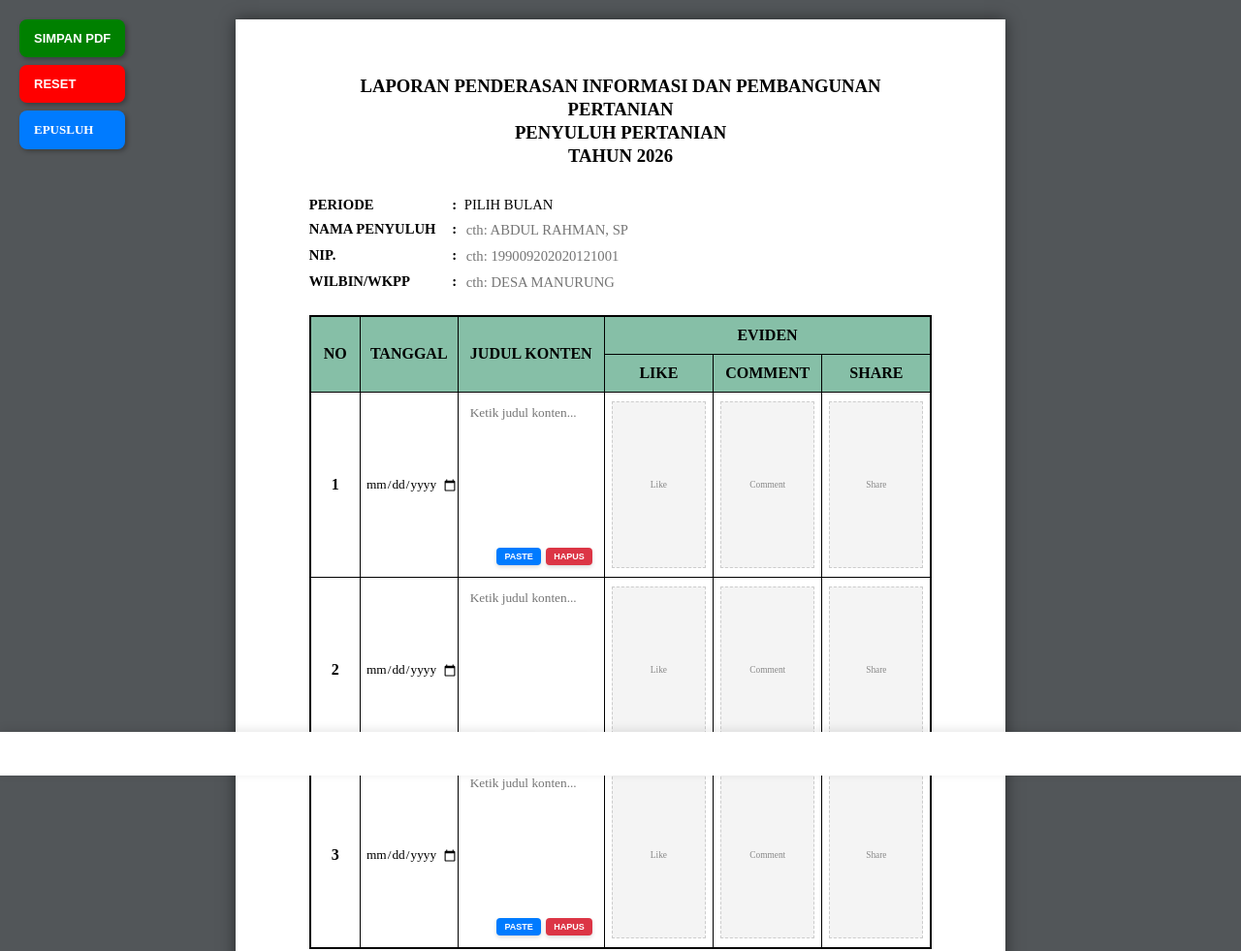
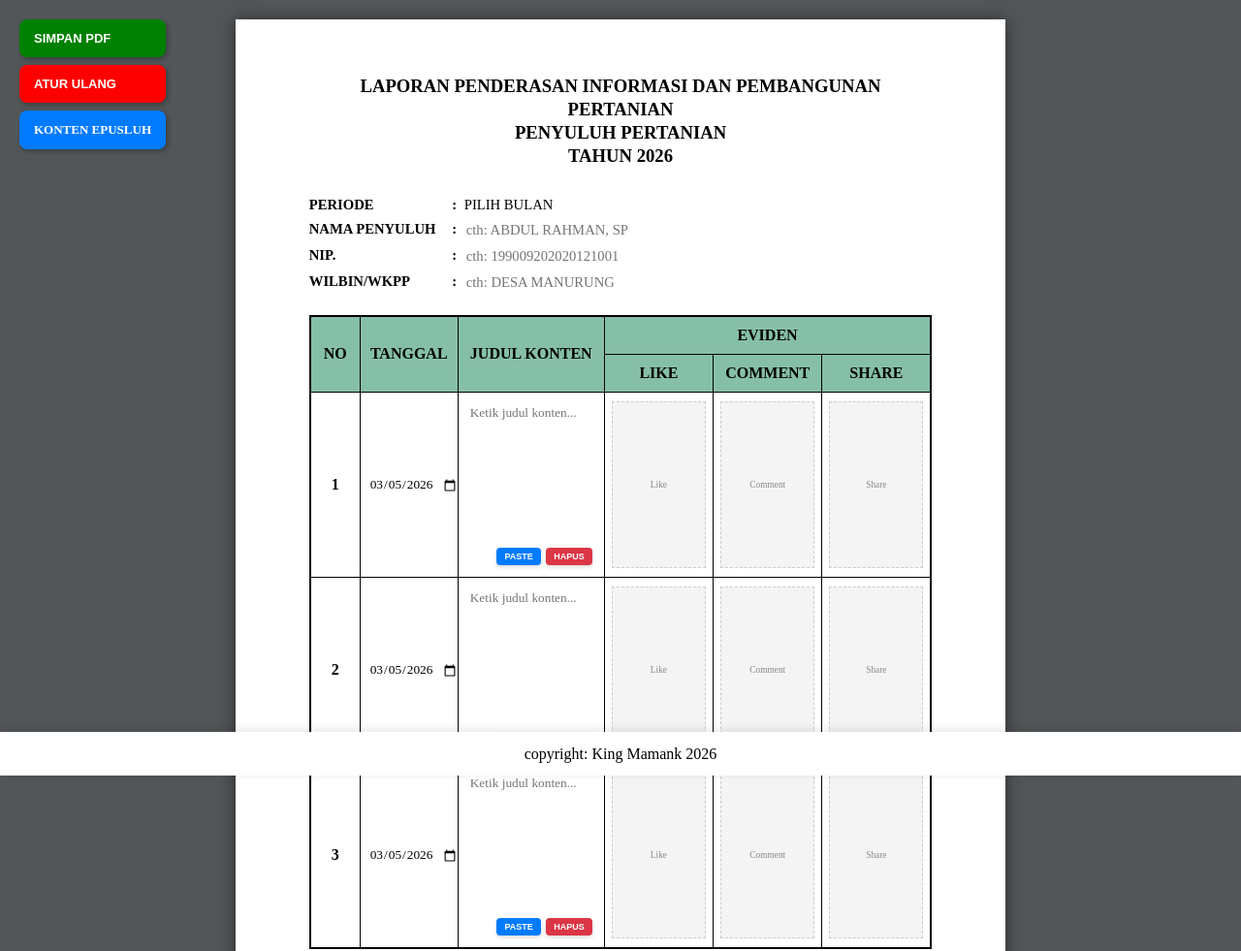
Before and after one commit to mamank757/bppbola, a plain HTML site: page index.html in a window 1280 px wide. Shown: the top 981 px of the page at 97% size. Drawn offline with Linux system fonts and the light colour scheme.

Commit message:
Update index.html

```diff
--- a/index.html
+++ b/index.html
@@ -31,7 +31,32 @@
             box-shadow: 0 0 15px rgba(0,0,0,0.5);
             position: relative;
         }
+/* Toolbar & UI */
+.toolbar {
+    position: fixed;
+    top: 20px;
+    left: 20px;
+    display: flex;
+    flex-direction: column;
+    gap: 8px;
+    z-index: 9999;
+}
 
+button, .btn-link {
+    padding: 12px 15px;
+    cursor: pointer;
+    border: none;
+    border-radius: 8px;
+    color: white;
+    font-weight: bold;
+    box-shadow: 2px 2px 5px rgba(0,0,0,0.3);
+    text-decoration: none;
+    display: inline-flex;
+    align-items: center;
+    **justify-content: center;** /* Menambah ini agar teks rata tengah horizontal */
+    **text-align: center;** /* Tambahan untuk kepastian */
+    font-size: 13px;
+}
         .judul-laporan { text-align: center; font-weight: bold; font-size: 14pt; margin-bottom: 25px; text-transform: uppercase; line-height: 1.3; }
         .identitas { width: 100%; border-collapse: collapse; margin-bottom: 20px; font-size: 11pt; table-layout: fixed; border: none; }
         .identitas td { padding: 4px 0; vertical-align: top; border: none; background: transparent; }
@@ -147,8 +172,8 @@
 
     <div class="toolbar">
         <button class="btn-print" onclick="cetakPDFCustom()">SIMPAN PDF</button>
-        <button class="btn-reset" onclick="tampilkanPopup()">RESET</button>
-        <a class="btn-link btn-lcs" href="https://dev.epusluh.id/lcs/list">EPUSLUH</a>
+        <button class="btn-reset" onclick="tampilkanPopup()">ATUR ULANG</button>
+        <a class="btn-link btn-lcs" href="https://dev.epusluh.id/lcs/list">KONTEN EPUSLUH</a>
     </div>
 
     <div id="popup-reset" class="modal-overlay">
@@ -229,7 +254,7 @@
     </div>
 
     <div class="fother-sticky-bar">
-    <div class="fother-content">
+    <div class="fother-content"> copyright: King Mamank 2026
 
     </div>
 </div>
@@ -242,10 +267,20 @@
         function renderBarisHTML(i) {
             const tr = document.createElement('tr');
             tr.id = `baris_${i}`;
+
+            // Logika Tanggal Hari Ini (YYYY-MM-DD)
+            const today = new Date().toISOString().split('T')[0];
+            const savedDate = localStorage.getItem(`tgl_${i}`) || today;
+
+            // Simpan ke localStorage jika belum ada data sebelumnya
+            if (!localStorage.getItem(`tgl_${i}`)) {
+                localStorage.setItem(`tgl_${i}`, today);
+            }
+
             tr.innerHTML = `
                 <td class="td-center">${i}</td>
                 <td class="td-height">
-                    <input type="date" id="tgl_${i}" class="input-tgl" oninput="simpanTeks('tgl_${i}')">
+                    <input type="date" id="tgl_${i}" class="input-tgl" value="${savedDate}" oninput="simpanTeks('tgl_${i}')">
                 </td>
                 <td class="td-height">
                     <div class="judul-wrapper">
```
